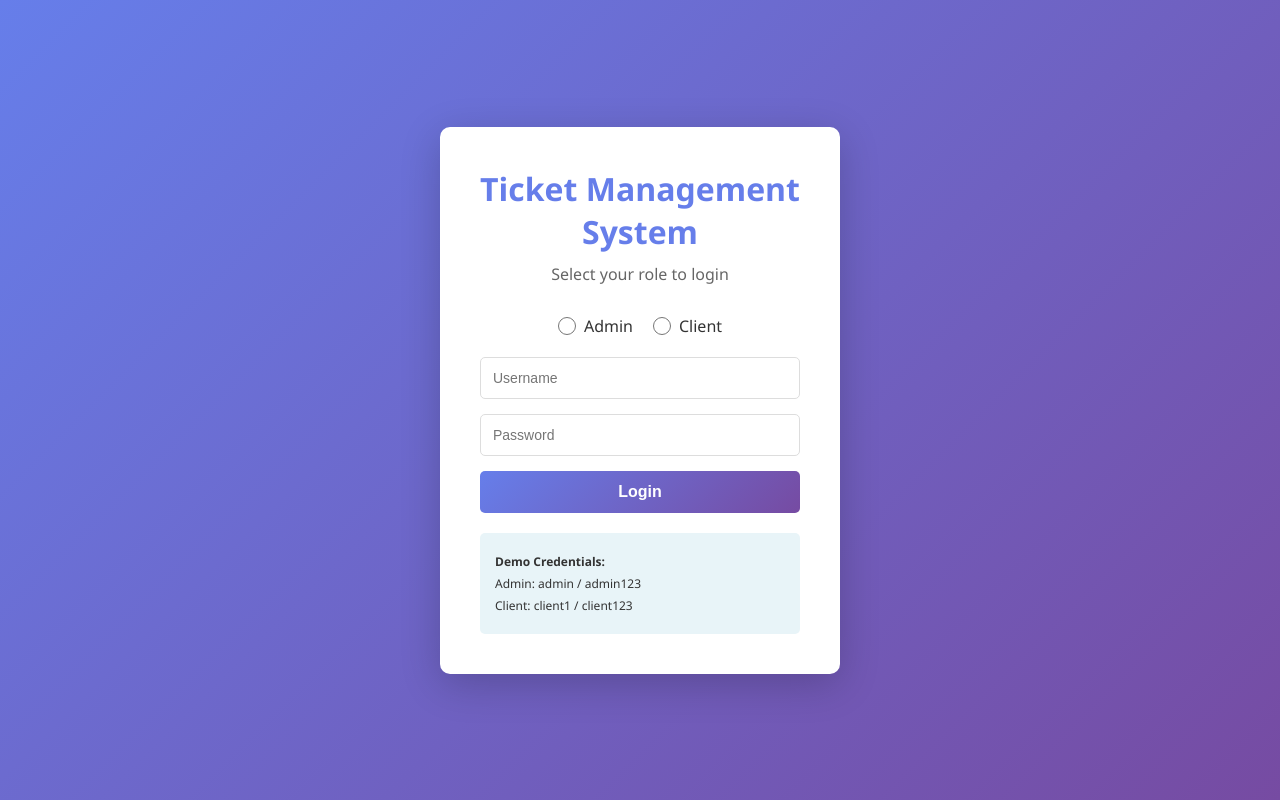
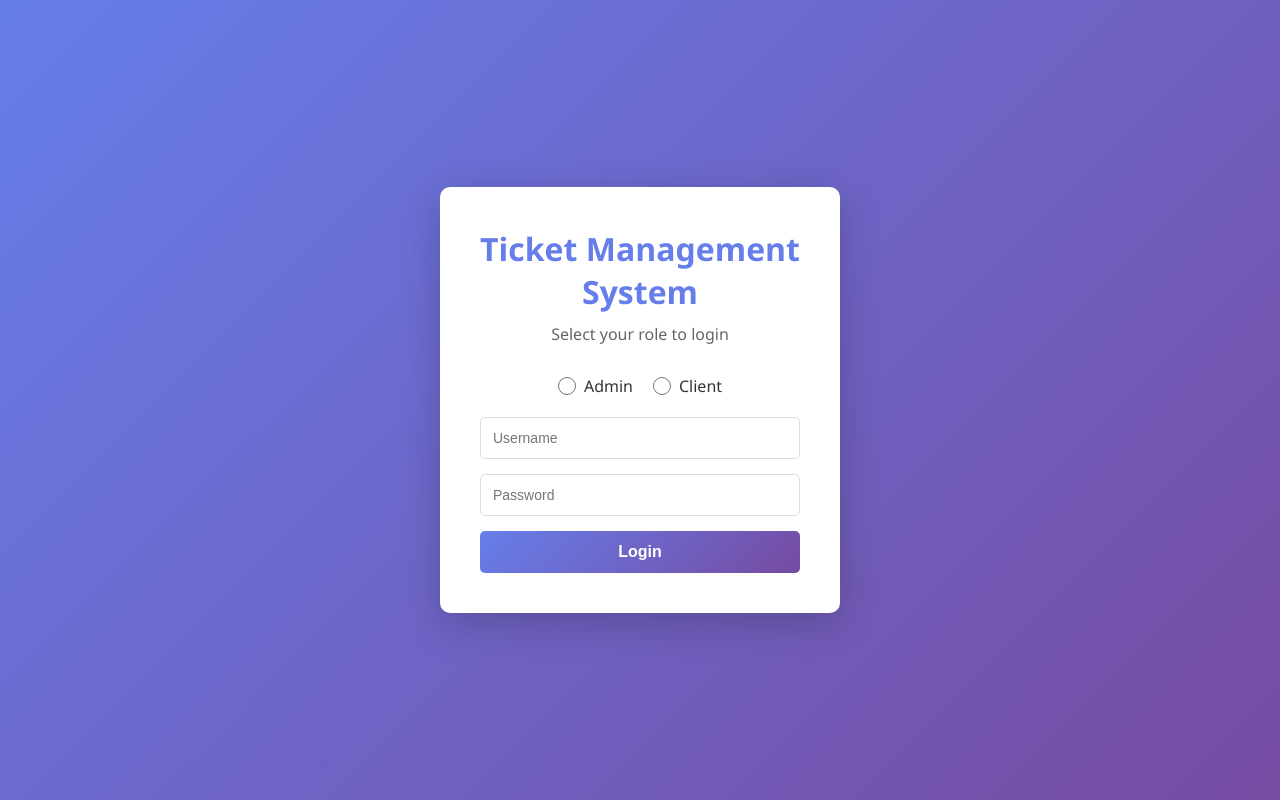
Before and after one commit to Saidharan-dev/bbn-ticket-application, a Flask app: page /login in a window 1280 px wide. Run offline with Flask 3, Linux system fonts and the light colour scheme.

Commit message:
remove demo credentials from login page

```diff
--- a/templates/login.html
+++ b/templates/login.html
@@ -37,11 +37,7 @@
                 <div id="error-message" class="error-message" style="display:none;"></div>
             </form>
 
-            <div class="credentials-info">
-                <p><strong>Demo Credentials:</strong></p>
-                <p>Admin: admin / admin123</p>
-                <p>Client: client1 / client123</p>
-            </div>
+
         </div>
     </div>
 
```
